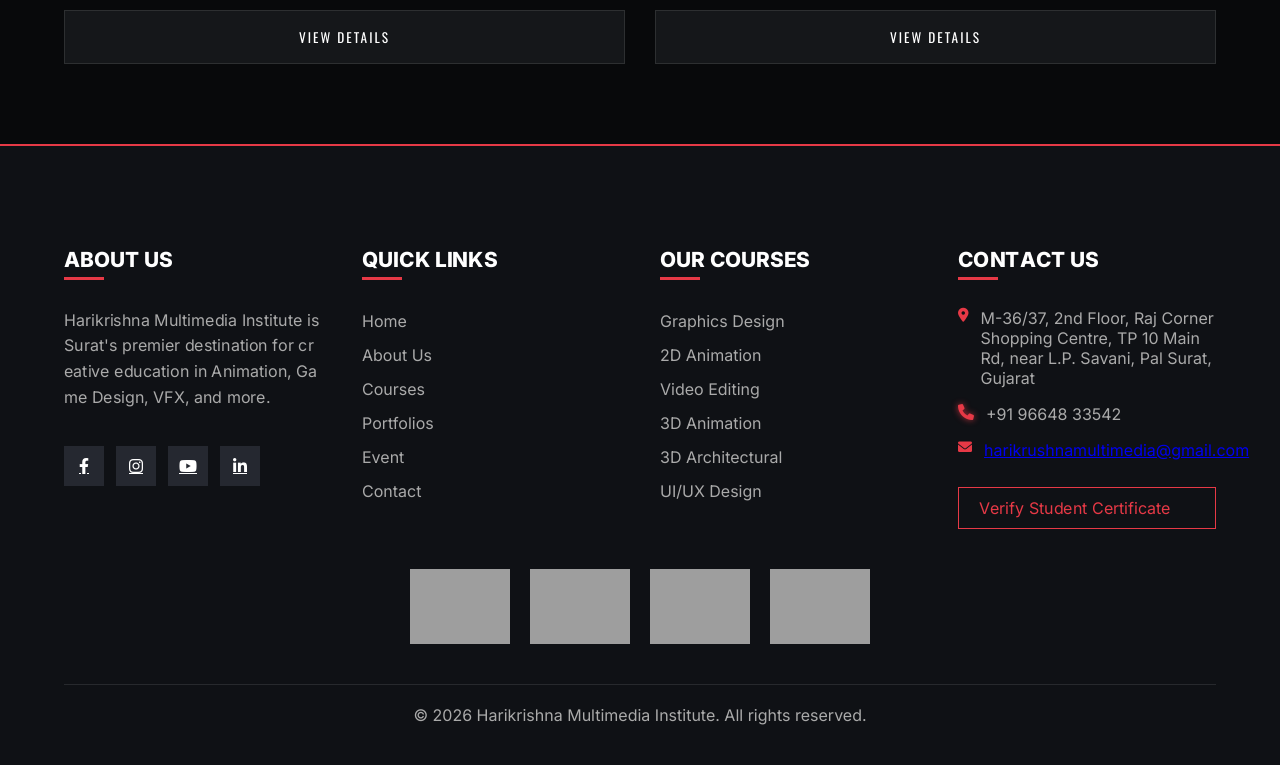
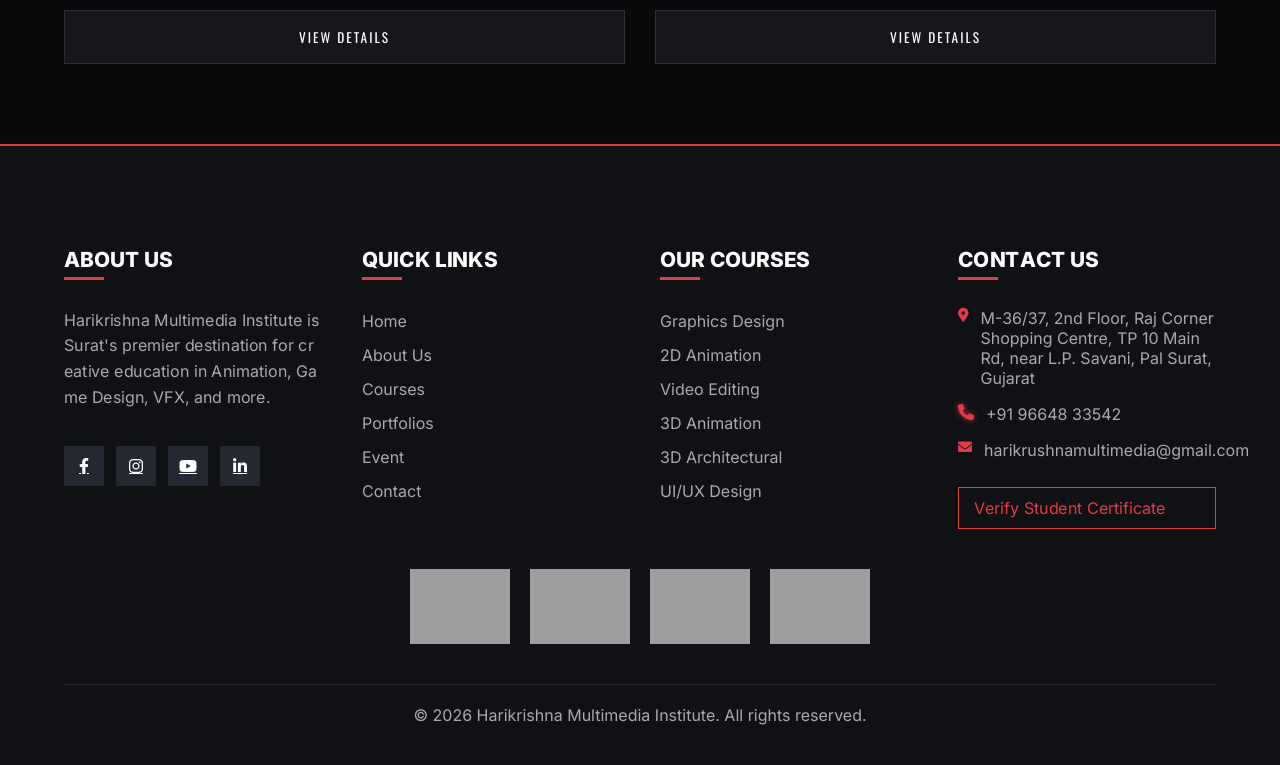
Before and after one commit to gautamjay366-max/HKMI22, a Django app: template templates/pages/event.html in a window 1280 px wide. Shown: the part 2266-3031 px from the top of the page. Run offline with Django 4.2, Linux system fonts and the light colour scheme; the template is opened without the code that fills it, so the values that code supplies are empty; some libraries are stand-ins or nearby versions; grey boxes are pictures that could not be loaded.

Commit message:
footer.html

```diff
--- a/templates/base/footer.html
+++ b/templates/base/footer.html
@@ -136,7 +136,7 @@
             display: inline-block;
             color: #e63946;
             border: 1px solid #e63946;
-            padding: 10px 20px;
+            padding: 10px 15px;
             margin-top: 15px;
             text-decoration: none;
             transition: 0.3s;
@@ -197,6 +197,16 @@
             opacity: 0;
             filter: blur(12px);
             transform: translateY(40px) rotateX(-90deg);
+        }
+
+        .email-link {
+            color: #aaa;
+            text-decoration: none;
+            transition: 0.3s;
+        }
+
+        .email-link:hover {
+            color: #e63946;
         }
 
         .reveal-active .gaming-char {
@@ -279,7 +289,7 @@
 
                     <p>
                         <i class="fas fa-envelope email-icon"></i>
-                        <a href="mailto:info@hkm.edu">harikrushnamultimedia@gmail.com</a>
+                        <a href="mailto:info@hkm.edu" class="email-link">harikrushnamultimedia@gmail.com</a>
                     </p>
                 </div>
                 <a href="#" class="btn-verify anim-text">Verify Student Certificate</a>
```
